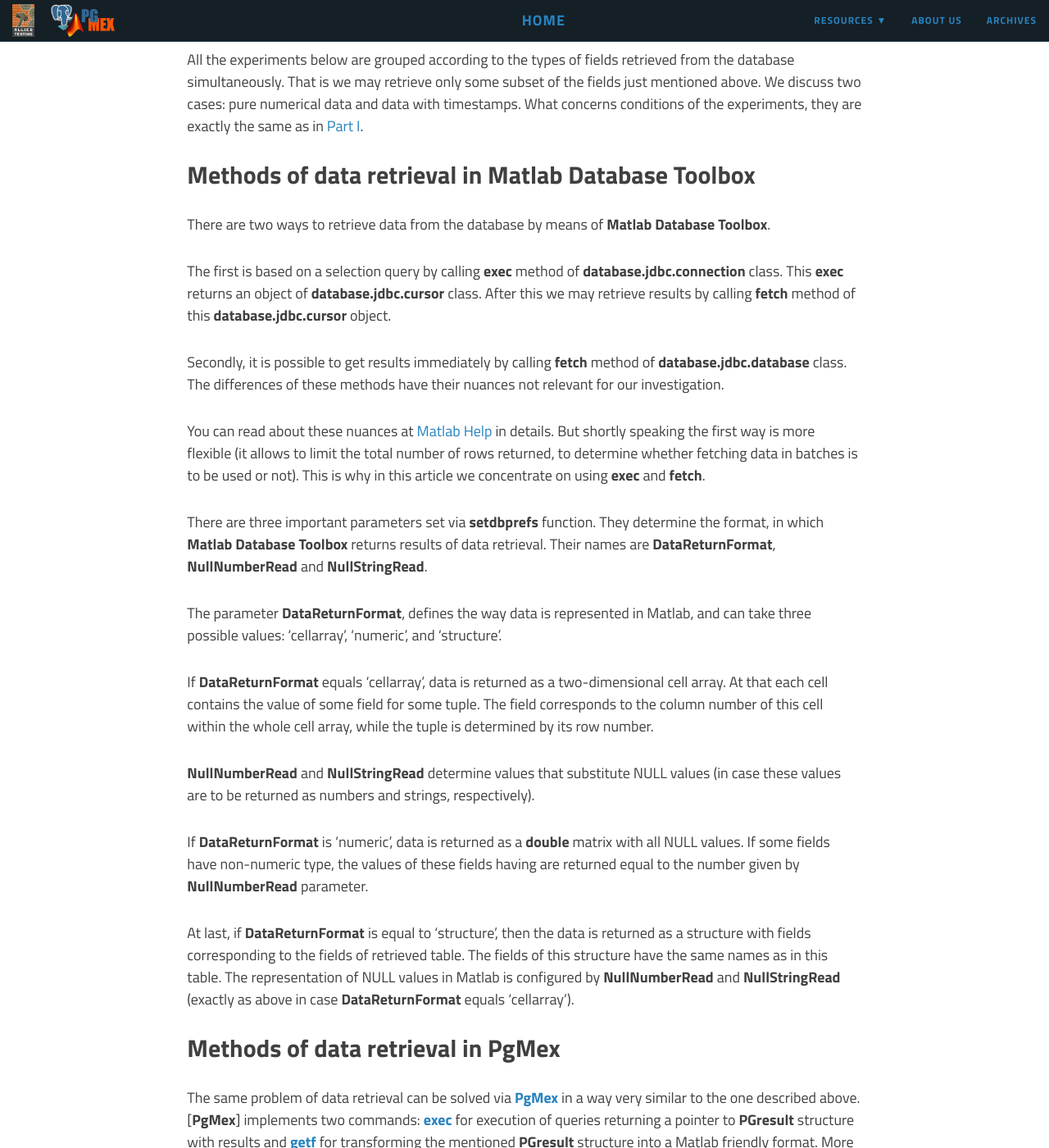
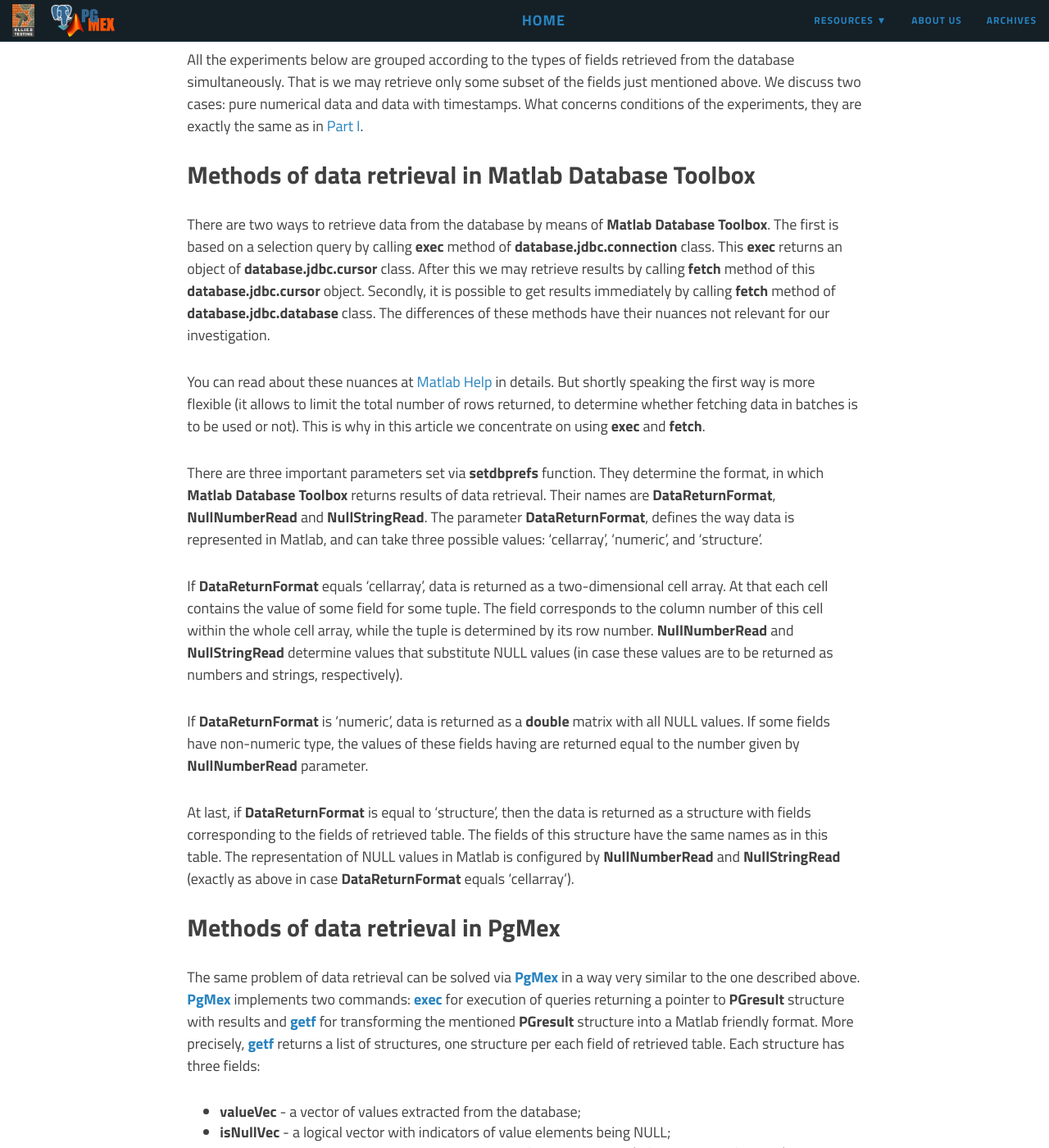
Before and after one commit to irublev/pgmex-blog, a Jekyll site: the page built from _posts/2017/2017-09-28-performance-comparison-of-postgresql-connectors-in-matlab-part-II.md, in a window 1280 px wide and 1400 px high, scrolled down 1101 px. Shown: the whole window at 82% size. Built offline with Jekyll 4.4.1, drawn with Linux system fonts in a browser that asks for light colours; nearby versions of some CDN libraries; comment, search, counter and statistics services are not loaded; some of the changed lines change nothing that is shown.

Commit message:
small fixes

```diff
--- a/_posts/2017/2017-09-28-performance-comparison-of-postgresql-connectors-in-matlab-part-II.md
+++ b/_posts/2017/2017-09-28-performance-comparison-of-postgresql-connectors-in-matlab-part-II.md
@@ -57,11 +57,9 @@ and data with timestamps. What concerns conditions of the experiments, they are
 ## Methods of data retrieval in **Matlab Database Toolbox**
 
 There are two ways to retrieve data from the database by means of **Matlab Database Toolbox**.
-
 The first is based on a selection query
 by calling **exec** method of **database.jdbc.connection** class. This **exec** returns an object of **database.jdbc.cursor** class.
 After this we may retrieve results by calling **fetch** method of this **database.jdbc.cursor** object.
-
 Secondly, it is possible to get results immediately by calling **fetch** method of
 **database.jdbc.database** class. The differences of these methods have their nuances not relevant for our investigation.
 
@@ -73,14 +71,12 @@ using **exec** and **fetch**.
 There are three important parameters set via **setdbprefs** function. They determine the format, in which
 **Matlab Database Toolbox** returns results of data retrieval. Their names are **DataReturnFormat**, **NullNumberRead**
 and **NullStringRead**.
-
 The parameter **DataReturnFormat**, defines the way data is represented in Matlab,
 and can take three possible values: 'cellarray', 'numeric', and 'structure'.
 
 If **DataReturnFormat** equals
 'cellarray', data is returned as a two-dimensional cell array. At that each cell contains the value of some field for some tuple.
 The field corresponds to the column number of this cell within the whole cell array, while the tuple is determined by its row number.
-
 **NullNumberRead** and **NullStringRead** determine values that substitute NULL values (in case these
 values are to be returned as numbers and strings, respectively).
 
@@ -95,7 +91,7 @@ configured by **NullNumberRead** and **NullStringRead** (exactly as above in cas
 ## Methods of data retrieval in **PgMex**
 
 The same problem of data retrieval can be solved via [**PgMex**](http://pgmex.alliedtesting.com) in a way very similar to the one described above.
-[**PgMex**] implements two commands: [**exec**](http://pgmex.alliedtesting.com/#exec) for execution of
+[**PgMex**](http://pgmex.alliedtesting.com) implements two commands: [**exec**](http://pgmex.alliedtesting.com/#exec) for execution of
 queries returning a pointer to **PGresult** structure with results and [**getf**](http://pgmex.alliedtesting.com/#getf) for
 transforming the mentioned **PGresult** structure into a Matlab friendly format. More precisely,
 [**getf**](http://pgmex.alliedtesting.com/#getf) returns a list of structures, one structure per each field of retrieved table.
```
